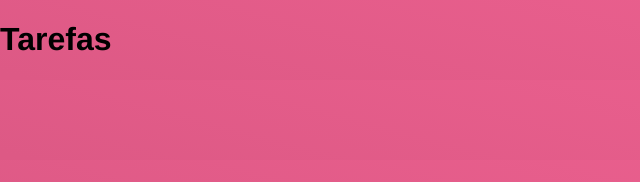
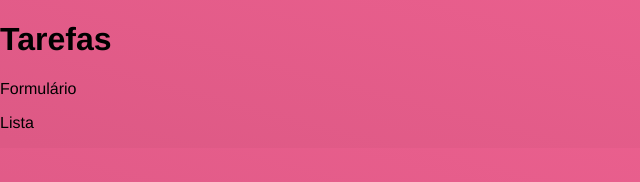
Before and after one commit to CarlosVinicios99/Lista-De-Tarefas-Com-React, a React (Create React App) app: page / in a window 1280 px wide. Shown: the top 182 px of the page, without its empty margins (0-640 px from the left). Built offline with nearby package versions, Linux system fonts and the light colour scheme.

Commit message:
estrutura inicial da pagina definida

```diff
--- a/src/App.js
+++ b/src/App.js
@@ -1,12 +1,28 @@
+import './App.css'
+import {useState, useEffect} from "react"
+import {BsTrash, BsBookmarkCheck, BsBookmarkCheckFill} from "react-icons/bs"
 
-import './App.css';
+const API = "http://localhost:5000"
 
 function App() {
+
+  const [title, setTitle] = useState("")
+  const [time, setTime] = useState("")
+  const [todos, setTodos] = useState([])
+  const [loading, setLoading] = useState(false)
+
   return (
     <div className="App">
-      <h1>Tarefas</h1>
+      <div className="todo-header">
+        <h1>Tarefas</h1>
+      </div>
+      <div className="form-todo">
+        <p>Formulário</p>
+      </div>
+      <div className="list-todo">
+        <p>Lista</p>
+      </div>
     </div>
-  );
+  )
 }
-
 export default App;
```
